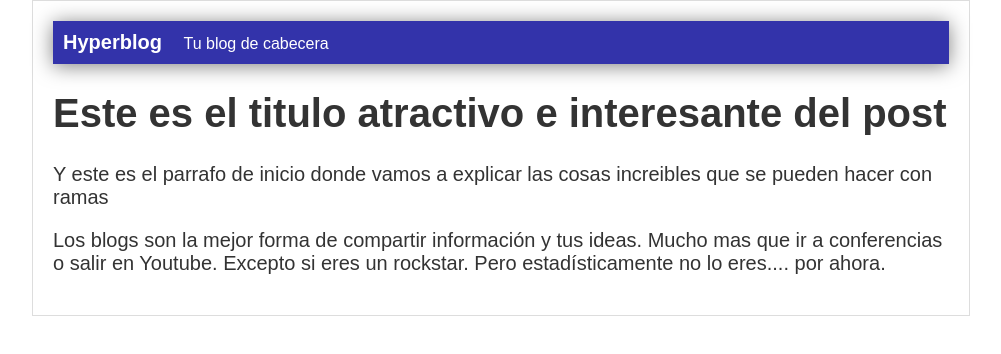
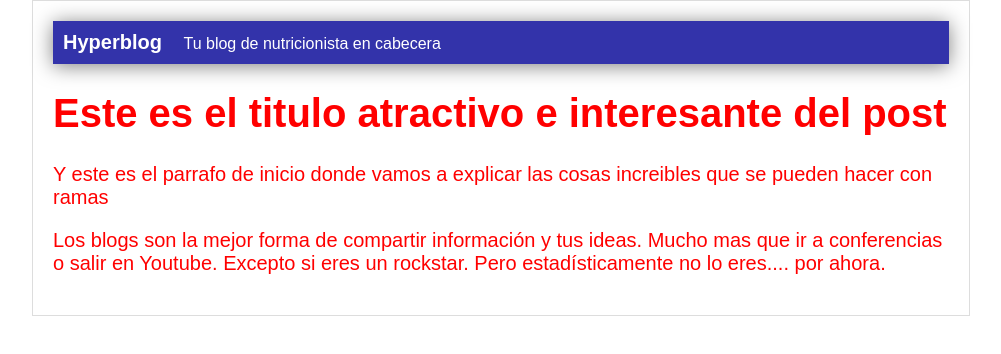
Before and after one commit to andresgonzalezrpo/hyperblog, a plain HTML site: page archivohtml.html in a window 1280 px wide. Shown: the whole page, without its empty margins (139-1140 px from the left). Drawn offline with Linux system fonts and the light colour scheme.

Commit message:
Modifique la cabecera y el color del texto

```diff
--- a/archivohtml.html
+++ b/archivohtml.html
@@ -7,7 +7,7 @@
         <div id="container">
             <div id="cabecera">
                 Hyperblog
-                <span id="tagline">Tu blog de cabecera</span>
+                <span id="tagline">Tu blog de nutricionista en cabecera</span>
             </div>
             <div id="post">
                 <h1>Este es el titulo atractivo e interesante del post</h1>
--- a/css/estilos.css
+++ b/css/estilos.css
@@ -1,6 +1,6 @@
 body
 {
-    color: #333;
+    color: red;
     text-align: center;
     font-family: Arial;
     font-size: 16px;
```
